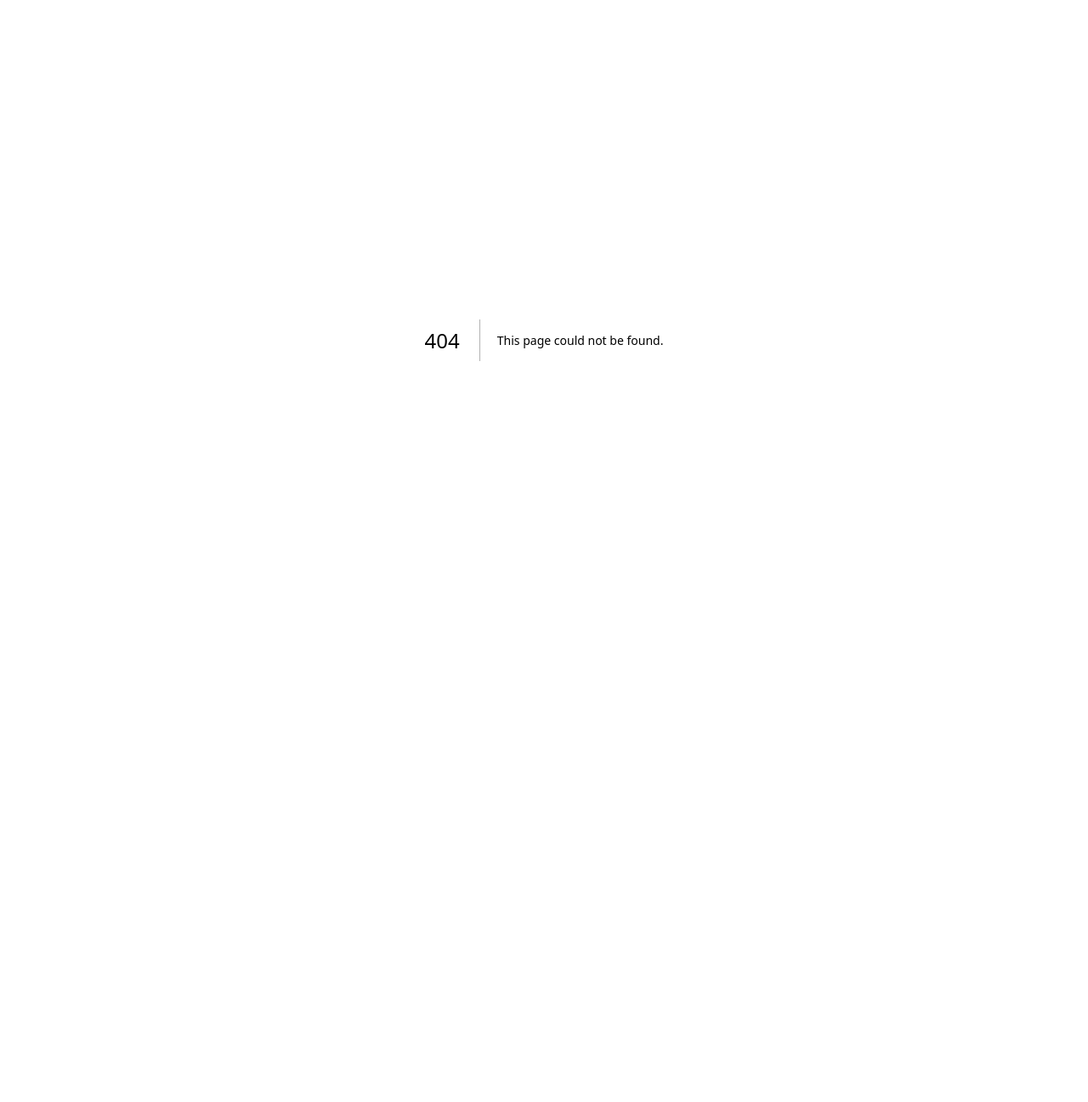
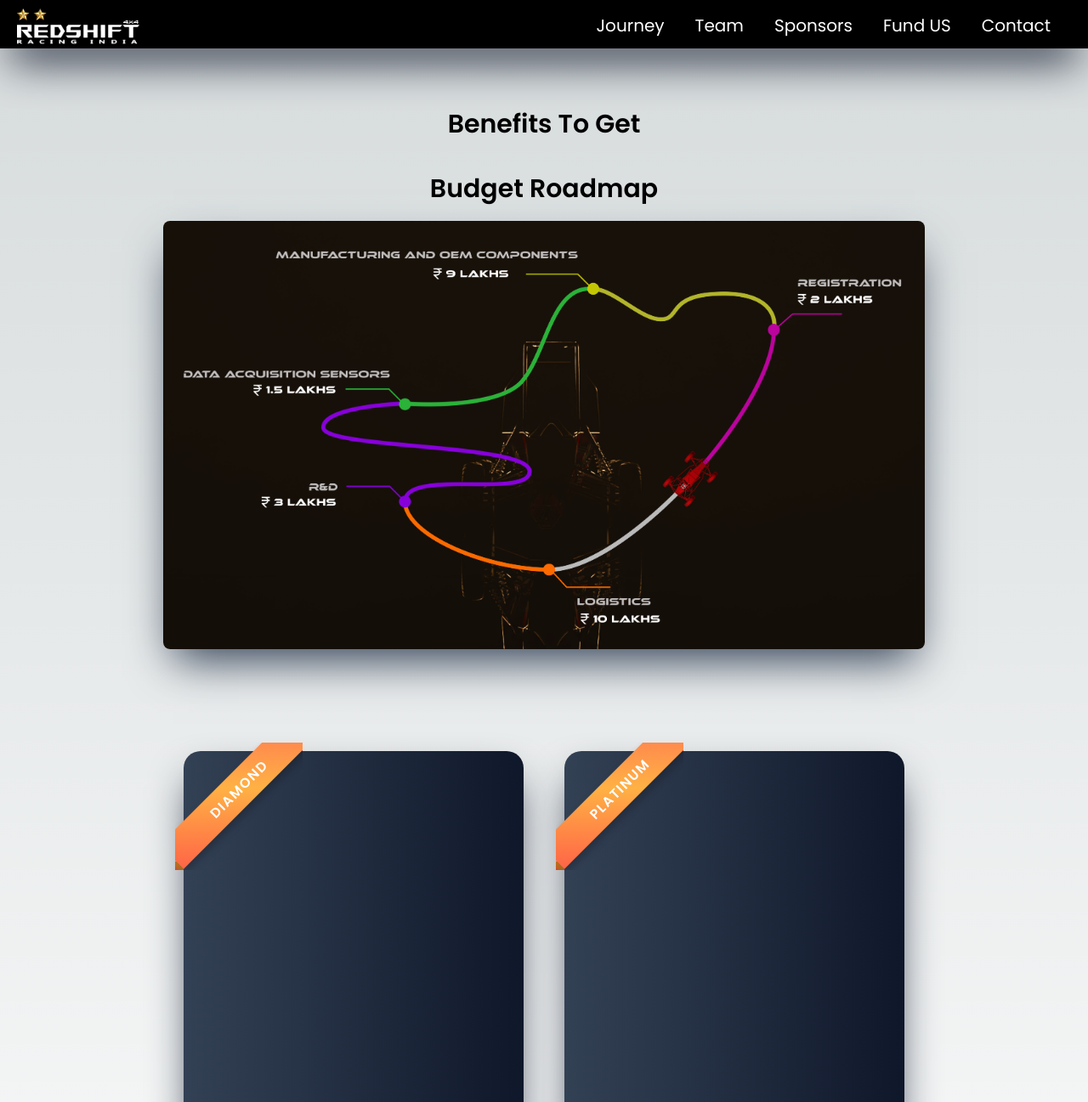
Before and after one commit to Aryanshirsat10/rsr_website, a Next.js app: page /fund in a window 1280 px wide. Before the commit this address had no page. Shown: the top 1297 px of the page at 85% size. Before the commit the page ends 800 px from the top, so only its background shows below. Built offline with nearby package versions, Linux system fonts and the light colour scheme.

Commit message:
added basic fund us page

```diff
--- /dev/null
+++ b/app/fund/page.js
@@ -0,0 +1,47 @@
+import Navbar from '@/components/Navbar'
+import React from 'react'
+
+const Fund = () => {
+  return (
+    <>
+        <Navbar/>
+        <div className='mt-32 flex flex-col flex-wrap gap-10 h-full items-center justify-center'>
+        <div>
+            <h2 className='text-3xl font-bold'>Benefits To Get</h2>
+
+        </div>
+        <div className='flex flex-col items-center gap-5'>
+            <h2 className='text-3xl font-bold'>Budget Roadmap</h2>
+            <div className='w-[70%] h-[70%] shadow-2xl shadow-slate-700 mb-20 rounded-lg'>
+                <img src='/images/Budget_Roadmap.png' alt='Budget Roadmap' className='rounded-lg'/>
+            </div>
+        </div>
+        <div className='flex flex-row flex-wrap items-center justify-center gap-12'>
+            <div className="flex items-center justify-center">
+                <div className="w-[400px] h-[450px] bg-gradient-to-r from-slate-700 from-opacity-60 to-slate-900 relative shadow-2xl shadow-slate-800 cursor-pointer transition-all duration-[0.3s] rounded-[20px] hover:scale-90">
+                    <span className="absolute overflow-hidden w-[150px] h-[150px] flex items-center justify-center -left-2.5 -top-2.5 before:content-['Diamond'] before:absolute before:w-[150%] before:h-10 before:bg-[linear-gradient(45deg,#ff6547_0%,#ffb144_51%,#ff7053_100%)] before:-rotate-45 before:-translate-y-5 before:flex before:items-center before:justify-center before:text-white before:font-semibold before:tracking-widest before:uppercase before:shadow-[0_5px_10px_rgba(0,0,0,0.23)] after:content-[''] after:absolute after:w-2.5 after:h-2.5 after:z-[-1] after:shadow-[140px_-140px_#cc3f47] after:bg-[linear-gradient(45deg,#FF512F_0%,#F09819_51%,#FF512F_100%)] after:left-0 after:bottom-0"></span>
+                </div>
+            </div>
+            <div className="flex items-center justify-center">
+                <div className="w-[400px] h-[450px] bg-gradient-to-r from-slate-700 from-opacity-60 to-slate-900 relative shadow-2xl shadow-slate-800 cursor-pointer transition-all duration-[0.3s] rounded-[20px] hover:scale-90">
+                    <span className="absolute overflow-hidden w-[150px] h-[150px] flex items-center justify-center -left-2.5 -top-2.5 before:content-['Platinum'] before:absolute before:w-[150%] before:h-10 before:bg-[linear-gradient(45deg,#ff6547_0%,#ffb144_51%,#ff7053_100%)] before:-rotate-45 before:-translate-y-5 before:flex before:items-center before:justify-center before:text-white before:font-semibold before:tracking-widest before:uppercase before:shadow-[0_5px_10px_rgba(0,0,0,0.23)] after:content-[''] after:absolute after:w-2.5 after:h-2.5 after:z-[-1] after:shadow-[140px_-140px_#cc3f47] after:bg-[linear-gradient(45deg,#FF512F_0%,#F09819_51%,#FF512F_100%)] after:left-0 after:bottom-0"></span>
+                </div>
+            </div>
+            <div className="flex items-center justify-center">
+                <div className="w-[400px] h-[450px] bg-gradient-to-r from-slate-700 from-opacity-60 to-slate-900 relative shadow-2xl shadow-slate-800 cursor-pointer transition-all duration-[0.3s] rounded-[20px] hover:scale-90">
+                    <span className="absolute overflow-hidden w-[150px] h-[150px] flex items-center justify-center -left-2.5 -top-2.5 before:content-['Gold'] before:absolute before:w-[150%] before:h-10 before:bg-[linear-gradient(45deg,#ff6547_0%,#ffb144_51%,#ff7053_100%)] before:-rotate-45 before:-translate-y-5 before:flex before:items-center before:justify-center before:text-white before:font-semibold before:tracking-widest before:uppercase before:shadow-[0_5px_10px_rgba(0,0,0,0.23)] after:content-[''] after:absolute after:w-2.5 after:h-2.5 after:z-[-1] after:shadow-[140px_-140px_#cc3f47] after:bg-[linear-gradient(45deg,#FF512F_0%,#F09819_51%,#FF512F_100%)] after:left-0 after:bottom-0"></span>
+                </div>
+            </div>
+            <div className="flex items-center justify-center">
+                <div className="w-[400px] h-[450px] bg-gradient-to-r from-slate-700 from-opacity-60 to-slate-900 relative shadow-2xl shadow-slate-800 cursor-pointer transition-all duration-[0.3s] rounded-[20px] hover:scale-90">
+                    <span className="absolute overflow-hidden w-[150px] h-[150px] flex items-center justify-center -left-2.5 -top-2.5 before:content-['Silver'] before:absolute before:w-[150%] before:h-10 before:bg-[linear-gradient(45deg,#ff6547_0%,#ffb144_51%,#ff7053_100%)] before:-rotate-45 before:-translate-y-5 before:flex before:items-center before:justify-center before:text-white before:font-semibold before:tracking-widest before:uppercase before:shadow-[0_5px_10px_rgba(0,0,0,0.23)] after:content-[''] after:absolute after:w-2.5 after:h-2.5 after:z-[-1] after:shadow-[140px_-140px_#cc3f47] after:bg-[linear-gradient(45deg,#FF512F_0%,#F09819_51%,#FF512F_100%)] after:left-0 after:bottom-0"></span>
+                </div>
+            </div>
+        </div>
+
+        </div>
+    </>
+  )
+}
+
+export default Fund
--- a/components/Navbar.jsx
+++ b/components/Navbar.jsx
@@ -14,6 +14,10 @@
     {
       name: "Sponsors",
       to: "/sponsors"
+    },
+    {
+      name: "Fund US",
+      to: "/fund"
     },
     {
       name: "Contact",
```
Also changed, not shown: public/images/Budget_Roadmap.png (added).
